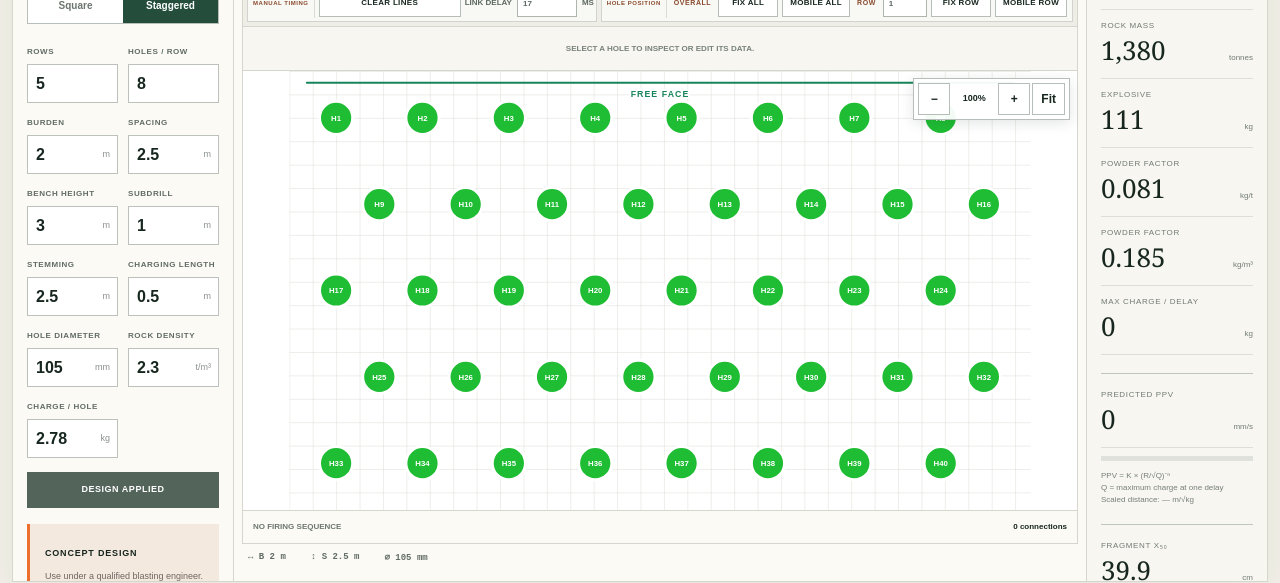
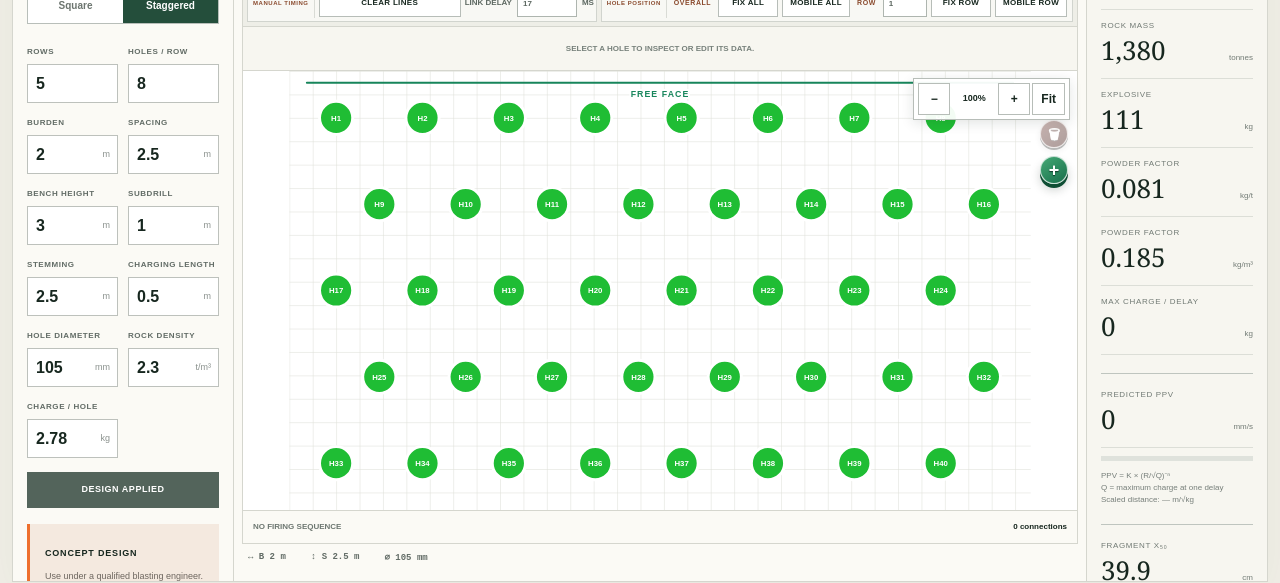
Before and after one commit to srj17-max/Blast-Designing, a Next.js app: page / in a window 1280 px wide. Shown: the part 212-795 px from the top of the page. Built offline with nearby package versions, Linux system fonts and the light colour scheme.

Commit message:
Refine PDF report and persist hole controls

```diff
--- a/app/globals.css
+++ b/app/globals.css
@@ -103,3 +103,15 @@ header{height:54px}.brand i{width:32px;height:32px}.hero{min-height:68px;padding
 .applyDesign{position:relative;transition:transform .12s ease,background .18s ease,box-shadow .18s ease,opacity .18s ease}.applyDesign:active:not(:disabled){transform:translateY(2px) scale(.985)}.applyDesign.pending{box-shadow:0 0 0 3px #ee6f2d2e,0 5px 12px #9a3c151f}.applyDesign.confirmed{background:#247047;box-shadow:0 0 0 3px #2470472e}.applyDesign:not(.pending):not(.confirmed){background:#53645b}.applyDesign:disabled{opacity:.45;cursor:not-allowed}
 .canvasDeleteHole{display:none!important}
 .canvasHoleActions{position:absolute;top:50px;right:10px;z-index:9;display:flex;flex-direction:column;align-items:center;gap:8px}.canvasHoleActions button{width:28px;height:28px;min-width:28px;padding:0;display:grid;place-items:center;border-radius:50%;border:1px solid #ffffffb8;color:#fff;font-size:18px;font-weight:900;line-height:1;cursor:pointer;transition:transform .1s ease,box-shadow .1s ease,filter .12s ease}.canvasHoleActions button:hover{filter:brightness(1.08)}.canvasHoleActions button:active{transform:translateY(3px);box-shadow:0 1px 0 #16231d,0 2px 5px #17271f38}.deleteHoleAction{background:linear-gradient(145deg,#d85843,#992d20);box-shadow:0 4px 0 #6f2018,0 6px 10px #17271f35;text-shadow:0 1px 1px #54180f}.deleteHoleAction span{font-size:13px;line-height:1;filter:grayscale(1) brightness(4)}.addHoleAction{background:linear-gradient(145deg,#45a875,#176f4b);box-shadow:0 4px 0 #0f4e34,0 6px 10px #17271f35;text-shadow:0 1px 1px #0a3a26}@media(max-width:720px){.canvasHoleActions{top:52px;right:10px;gap:9px}.canvasHoleActions button{width:28px;height:28px;min-width:28px}}@media print{.canvasHoleActions{display:none!important}}
+@media print{
+  main>header{display:none!important}
+  .printReportHeader{display:block!important;margin:0 0 5mm!important;padding:0 0 4mm!important;border-bottom:2px solid #17271f!important;background:#fff!important;color:#17271f!important}
+  .printReportHeader h1{margin:0!important;font:700 21px Georgia,serif!important;text-align:left!important}
+  .printIdentity{margin-top:4mm;display:flex!important;justify-content:space-between;gap:12mm;color:#17271f;font:700 9px Arial,sans-serif}
+  .printSummary{break-before:page;page-break-before:always;min-height:175mm;margin-top:0!important;padding:7mm!important;position:relative}
+  .printSummary .signatoryBox{width:92mm;height:38mm;margin:16mm 0 0 auto;padding:5mm;display:grid;grid-template-rows:auto 1fr auto;border:1.5px solid #17271f;color:#17271f}
+  .signatoryBox b{font-size:10px;text-transform:uppercase;letter-spacing:.06em}
+  .signatoryBox span{font-size:8px}.signatoryBox span:last-child{align-self:end}
+}
+@media print{.printReportHeader{height:auto!important}.printReportHeader .printIdentity span{color:#17271f!important;font-size:9px!important;font-weight:700!important;letter-spacing:0!important}}
+.canvasHoleActions button:disabled{opacity:.5;filter:grayscale(.7);cursor:not-allowed;box-shadow:0 2px 0 #6f756f,0 3px 6px #17271f25}.canvasHoleActions button:disabled:active{transform:none}
```
Also changed, not shown: app/page.tsx (+2 -2 lines).
